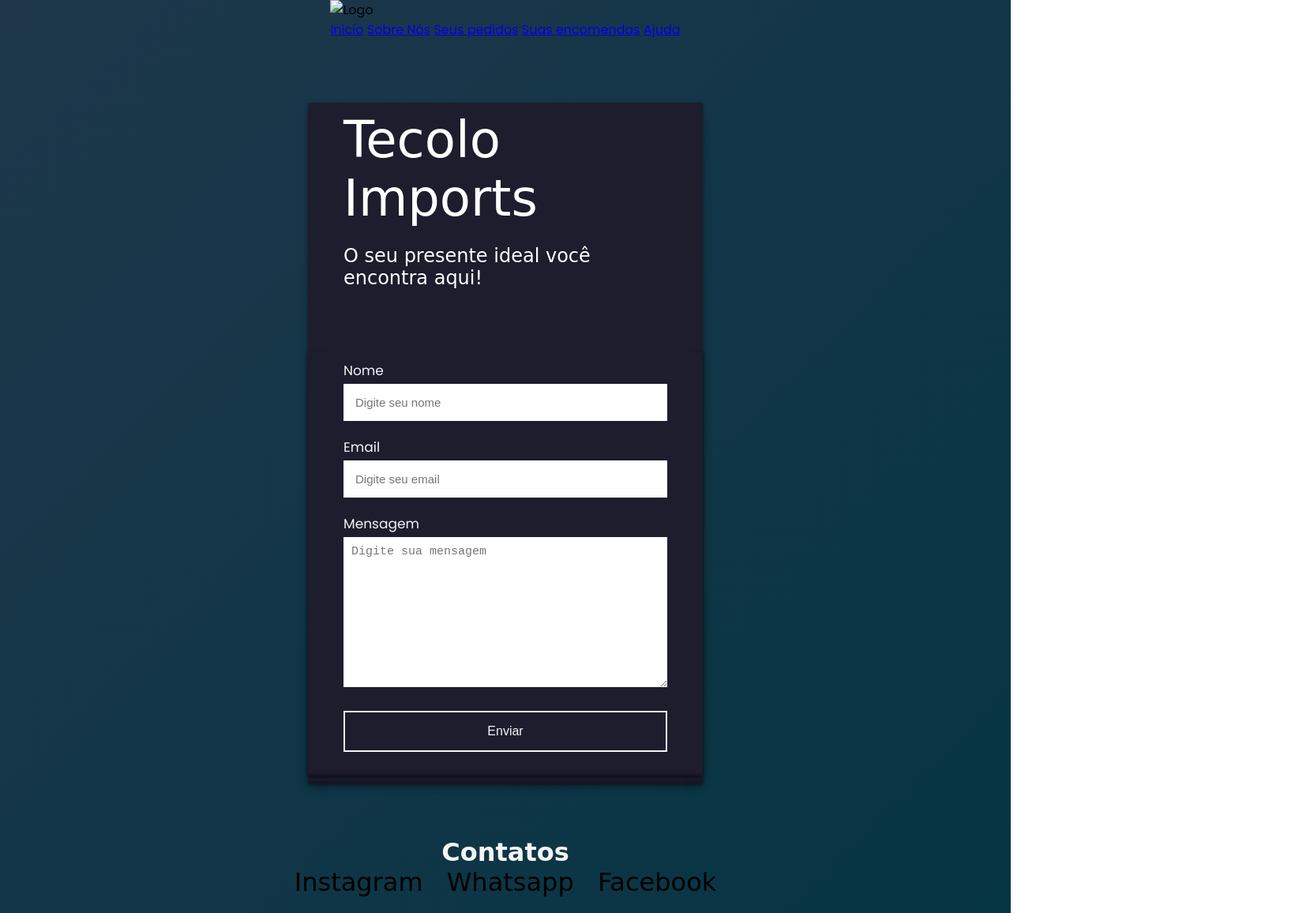
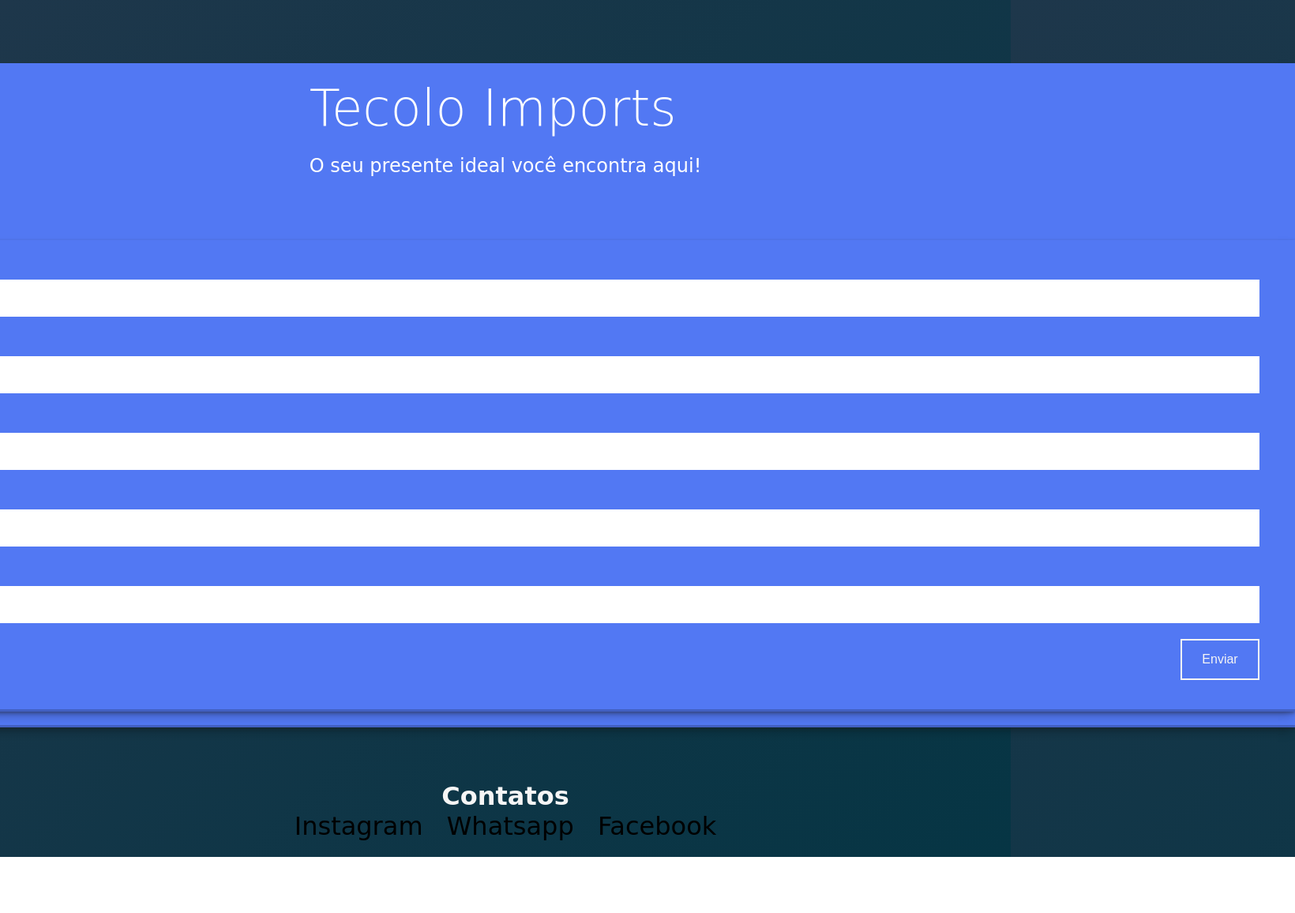
Before and after one commit to KAZlNHA/TecoloImports-Site, a plain HTML site: page pedidos.html in a window 1280 px wide. Shown: the whole page at 79% size, 1640 px wide, since content can reach past the window. After the commit the page ends 1085 px from the top, so only its background shows below. Drawn offline with Linux system fonts and the light colour scheme; a web font is replaced by a local one.

Commit message:
Adicionando campos ao forms

```diff
--- a/pedidos.css
+++ b/pedidos.css
@@ -24,7 +24,7 @@ body {
 }
 .conteudo-principal-escrito-titulo{
     font-family: "Playwrite GB S", cursive;
-    font-weight: 400;
+    font-weight: 100;
     font-size: 64px;
     color: rgb(255, 255, 255);
 
@@ -41,10 +41,10 @@ section {
     align-items: center;
     justify-content: center;
     flex-direction: column;
-    padding: 10px 45px;
-    background: #1d1d2e;
-    width: 500px;
-    box-shadow: rgba(0, 0, 0, 0.4) 0px 2px 4px, rgba(0, 0, 0, 0.3) 0px 7px 13px -3px, rgba(0, 0, 0, 0.2) 0px -3px 0px inset;
+    padding: 20px 45px;
+    background: rgb(82, 120, 243) ;
+    width: 2000px;
+    box-shadow: rgba(37, 37, 37, 0.4) 0px 2px 4px, rgba(0, 0, 0, 0.3) 0px 7px 13px -3px, rgba(0, 0, 0, 0.2) 0px -3px 0px inset;
 }
 section form{
     display: flex;
@@ -67,14 +67,6 @@ form input{
 form input:focus{
     border-radius: 16px;
 }
-form textarea{
-    padding: 10px;
-    outline: none;
-    border: 0;
-    font-size: 15px;
-    margin-bottom: 30px;
-    transition: all 0.5s;
-}
 form textarea:focus{
     border-radius: 16px;
 }
@@ -87,6 +79,8 @@ form button{
     color: #f5f5f5;
     transition: all 1s;
     margin-bottom: 20px;
+    width: 100px;
+    align-self: self-end;
 }
 form button:hover{
     background: #f5f5f5;
--- a/pedidos.html
+++ b/pedidos.html
@@ -8,16 +8,6 @@
     <title>Seus pedidos</title>
 </head>
 <body>
-    <header>
-        <img class="cabecalho-imagem" src="" alt=" Logo ">
-    <nav>
-        <a href="./index.html" class="cabecalho-item-menu">Início</a>
-            <a href="#" class="cabecalho-item-menu">Sobre Nós</a>
-            <a href="./pedidos.html" class="cabecalho-item-menu">Seus pedidos</a>
-            <a href="#" class="cabecalho-item-menu">Suas encomendas</a>
-            <a href="#" class="cabecalho-item-menu">Ajuda</a>
-        </nav>
-    </header>
     <main class="conteudo">
         <section class="conteudo-principal">
             <div class="conteudo-principal-escrito">
@@ -30,8 +20,12 @@
             <input type="text" name="name" placeholder="Digite seu nome" autocomplete="off" required>
             <label>Email</label>
             <input type="email" name="email" placeholder="Digite seu email" autocomplete="off" required>
-            <label>Mensagem</label>
-            <textarea name="message" cols="30" rows="10" placeholder="Digite sua mensagem" required></textarea>
+            <label>Phone</label>
+            <input type="tel" name="phone" placeholder="Digite seu telefone" autocomplete="off" required>
+            <label>Nome do Produto</label>
+            <input type="text" name="nmprod" placeholder="Digite o nome do produto" autocomplete="off" required>
+            <label>Quantidade</label>
+            <input type="number" name="qntd" placeholder="Quantidade" autocomplete="off" required>
             <button type="submit">Enviar</button>
 
             <input type="hidden" name="accessKey" value="042be0d3-84fa-4ae8-aaed-2434cda72cac">
```
